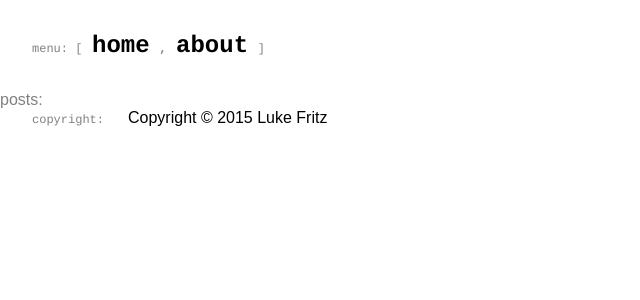
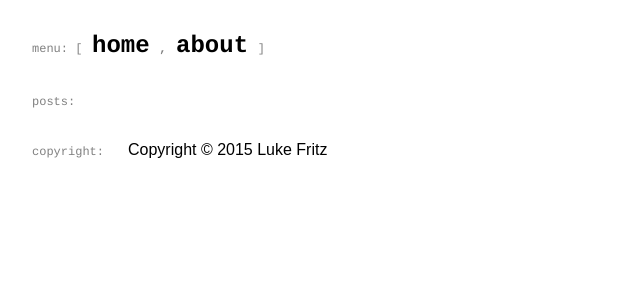
Before and after one commit to ldfritz/tech-blog, a Jekyll site: the page built from index.html, in a window 1280 px wide. Shown: the top 300 px of the page, without its empty margins (0-640 px from the left). Built offline with Jekyll 4.4.1, drawn with Linux system fonts in a browser that asks for light colours.

Commit message:
Add styling to the post excerpts.
  Add space and alignment to the post excerpts.

```diff
--- a/styles/component/post-excerpt.css
+++ b/styles/component/post-excerpt.css
@@ -1,16 +1,30 @@
-body > section:before,
+.PostExcerpts:before,
 .PostExcerpt-title::before,
 .PostExcerpt-excerpt::before,
 .PostExcerpt-date::before {
   color: gray;
   display: inline-block;
-  font-size: 1rem;
+  font-family: Courier;
+  font-size: 0.75rem;
   font-weight: normal;
+  width: 3.75rem;
 }
 
-body > section:before {
+.PostExcerpts {
+  margin: 2rem;
+}
+
+.PostExcerpts:before {
   content: 'posts:';
   margin-left: 0;
+}
+
+.PostExcerpt {
+  margin: 1rem;
+}
+
+.PostExcerpt + .PostExcerpt {
+  margin-top: 3rem;
 }
 
 .PostExcerpt-title {
@@ -25,12 +39,15 @@
 
 .PostExcerpt-excerpt::before {
   content: 'excerpt: >';
-  margin-left: 1.55rem;
+  margin-bottom: 1rem;
+  margin-left: 2rem;
+  width: 5rem;
 }
 
 .PostExcerpt-date::before {
   content: 'date:';
-  margin-left: 1.55rem;
+  margin-left: 2rem;
+  width: 3rem;
 }
 
 .PostExcerpt-title > a:link,
@@ -42,23 +59,14 @@
 }
 
 .PostExcerpt-excerpt > p {
-  margin-left: 3rem;
+  margin-left: 3.55rem;
+  max-width: 65%;
+}
+
+.PostExcerpt > * + * {
+  margin-top: 1rem;
 }
 
 .PostExcerpt-excerpt > p + p {
   margin-top: 1rem;
 }
-
-/*
-<article class='PostExcerpt'>
-  <header>
-    <h1 class='PostExcerpt-title'>
-      <a href='{{ post.url | prepend: site.baseurl }}'>{{ post.title }}</a>
-    </h1>
-  </header>
-  <section class='PostExcerpt-excerpt'>{{ post.excerpt }}</section>
-  <footer>
-    <span class='PostExcerpt-date'>{{ post.date | date: "%b %-d, %Y" }}</span>
-  </footer>
-</article>
-*/
```
